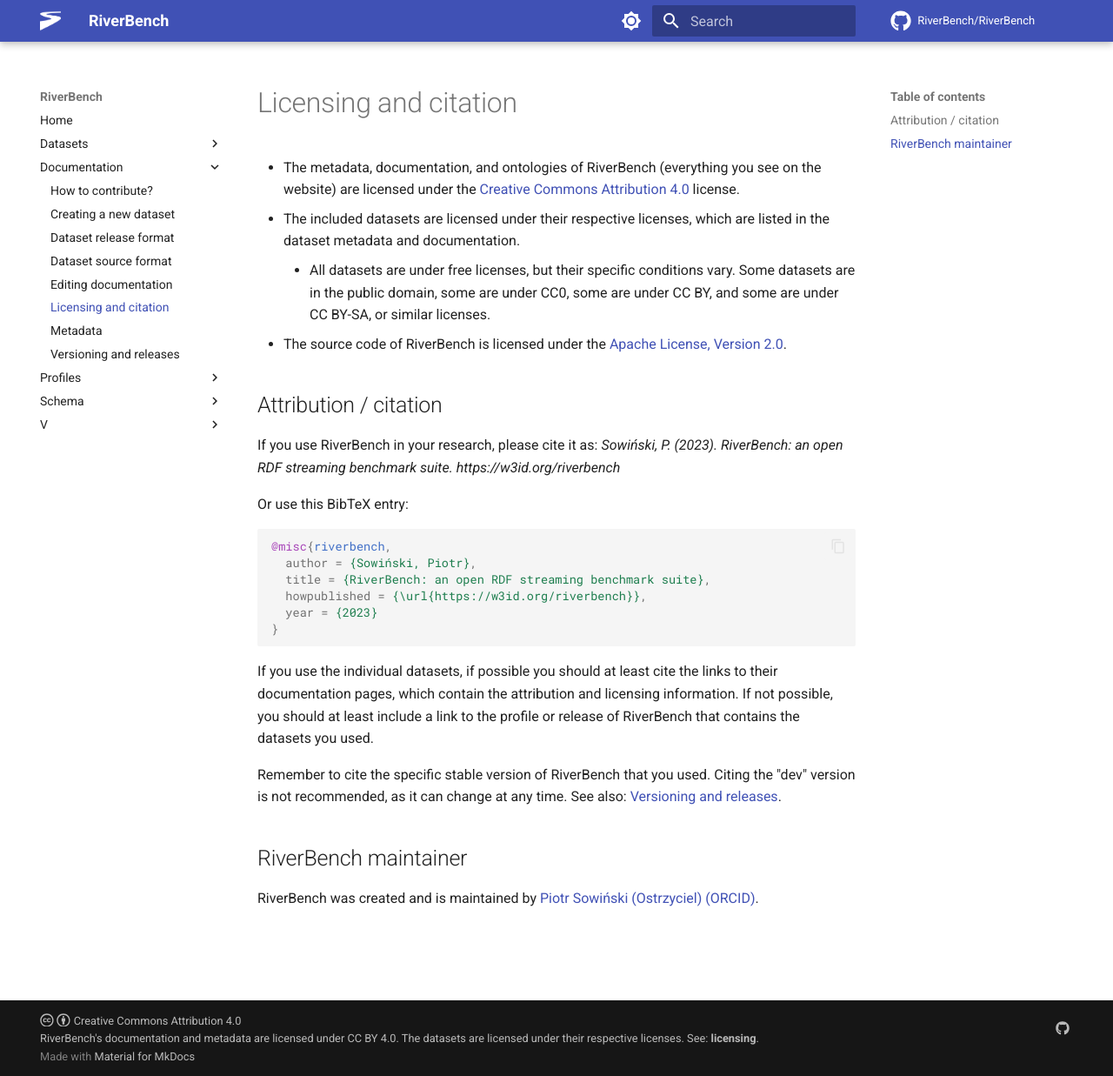
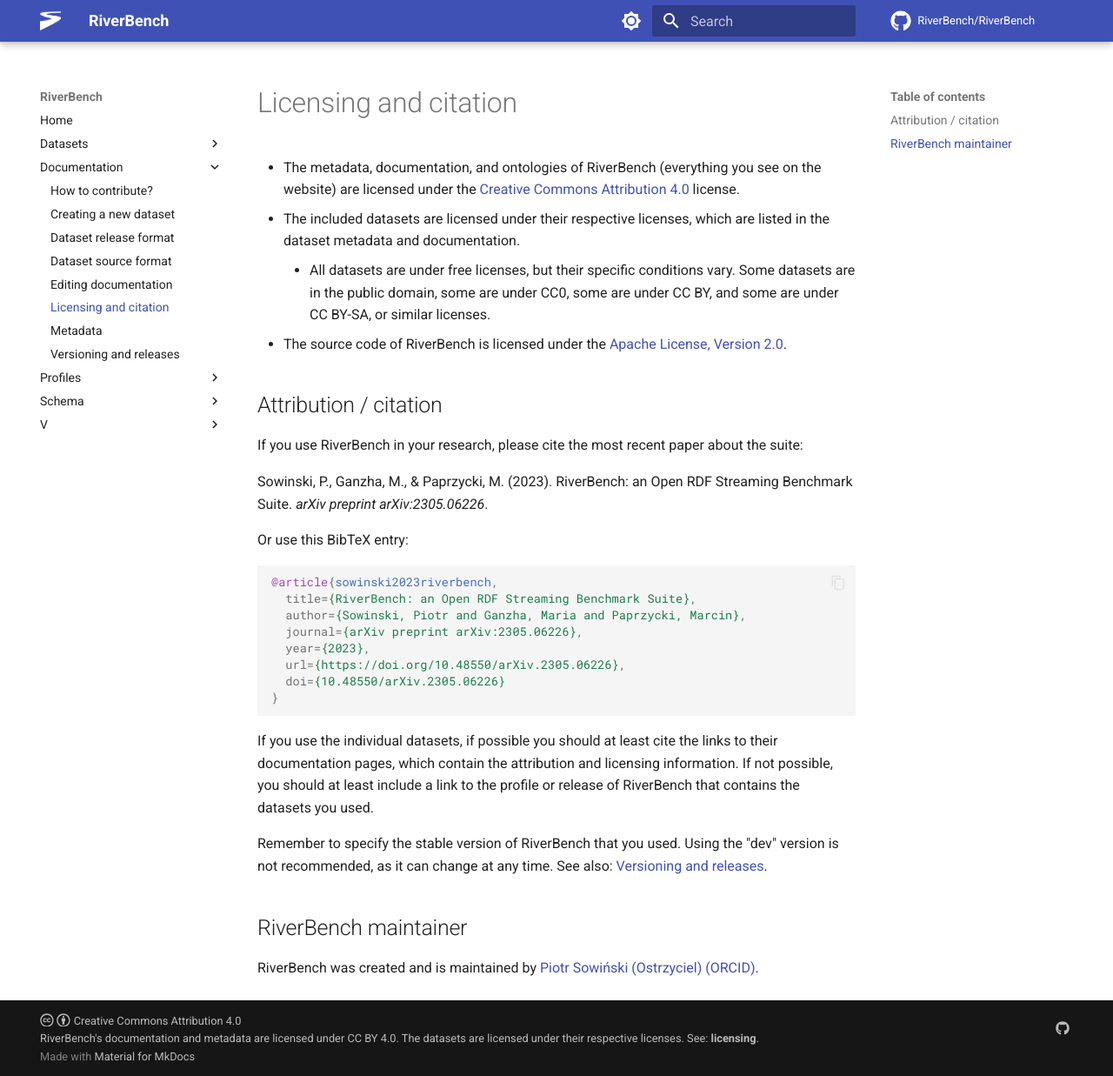
Before and after one commit to RiverBench/riverbench.github.io, an MkDocs documentation site: the page built from docs/documentation/licensing.md, in a window 1280 px wide and 1237 px high. Shown: the whole window at 87% size. Built offline with MkDocs 1.6.1 and Material for MkDocs 9.7.7, drawn with Linux system fonts in a browser that asks for light colours; comment, search, counter and statistics services are not loaded.

Commit message:
Update citation information

````diff
--- a/docs/documentation/licensing.md
+++ b/docs/documentation/licensing.md
@@ -7,22 +7,26 @@
 
 ## Attribution / citation
 
-If you use RiverBench in your research, please cite it as: *Sowiński, P. (2023). RiverBench: an open RDF streaming benchmark suite. https://w3id.org/riverbench*
+If you use RiverBench in your research, please cite the most recent paper about the suite:
+
+Sowinski, P., Ganzha, M., & Paprzycki, M. (2023). RiverBench: an Open RDF Streaming Benchmark Suite. *arXiv preprint arXiv:2305.06226*.
 
 Or use this BibTeX entry:
 
 ```bibtex
-@misc{riverbench,
-  author = {Sowiński, Piotr},
-  title = {RiverBench: an open RDF streaming benchmark suite},
-  howpublished = {\url{https://w3id.org/riverbench}},
-  year = {2023}
+@article{sowinski2023riverbench,
+  title={RiverBench: an Open RDF Streaming Benchmark Suite},
+  author={Sowinski, Piotr and Ganzha, Maria and Paprzycki, Marcin},
+  journal={arXiv preprint arXiv:2305.06226},
+  year={2023},
+  url={https://doi.org/10.48550/arXiv.2305.06226},
+  doi={10.48550/arXiv.2305.06226}
 }
 ```
 
 If you use the individual datasets, if possible you should at least cite the links to their documentation pages, which contain the attribution and licensing information. If not possible, you should at least include a link to the profile or release of RiverBench that contains the datasets you used.
 
-Remember to cite the specific stable version of RiverBench that you used. Citing the "dev" version is not recommended, as it can change at any time. See also: [Versioning and releases](versioning.md).
+Remember to specify the stable version of RiverBench that you used. Using the "dev" version is not recommended, as it can change at any time. See also: [Versioning and releases](versioning.md).
 
 ## RiverBench maintainer
 
````
